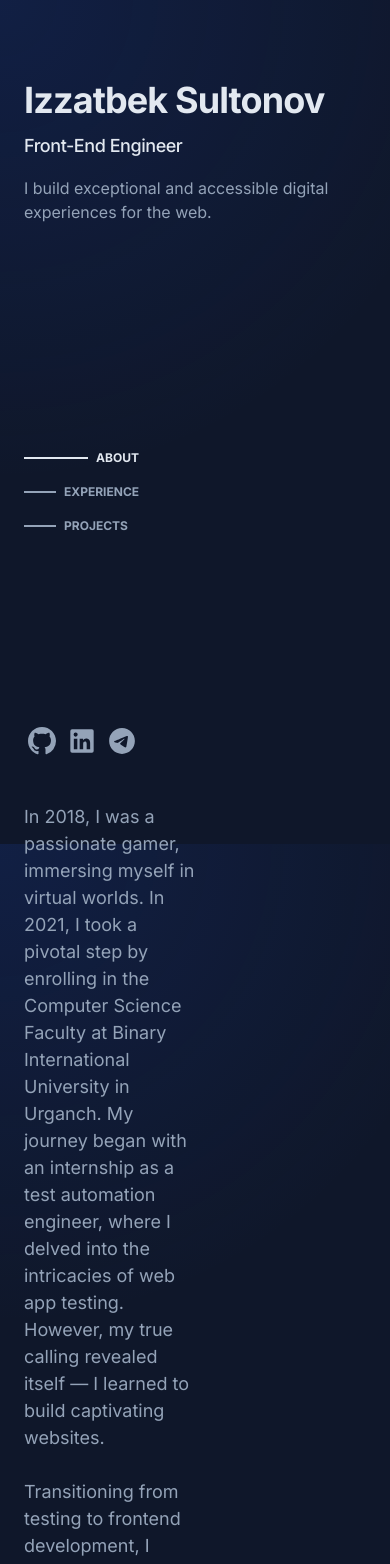
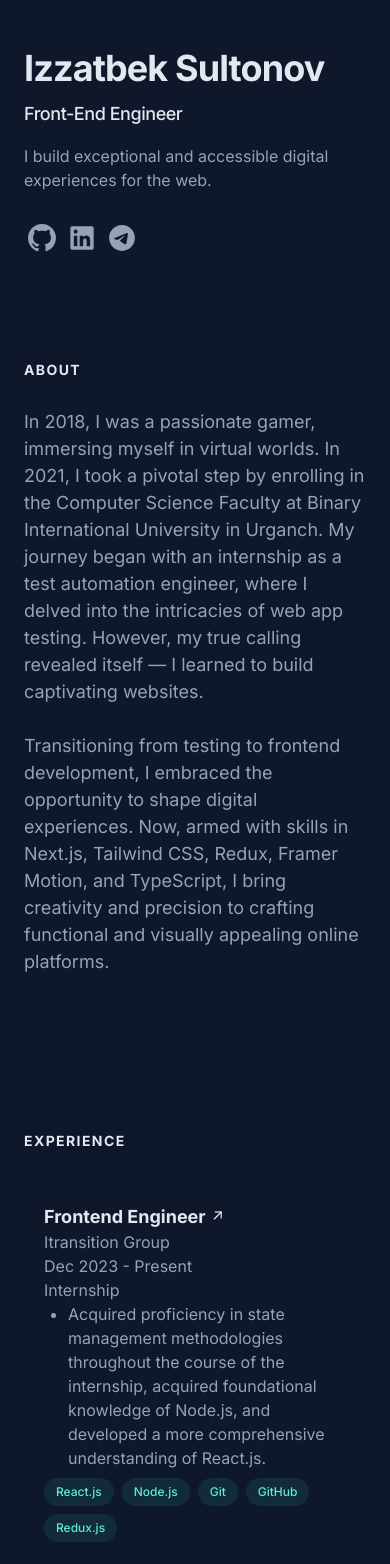
Before and after one commit to Izzat4545/portfolio, a Next.js app: page / in a window 390 px wide. Shown: the top 1564 px of the page. Built offline with nearby package versions, Linux system fonts and the light colour scheme.

Commit message:
portfolio v1 is done

```diff
--- a/app/components/leftSection.tsx
+++ b/app/components/leftSection.tsx
@@ -11,7 +11,7 @@ const LeftSection = () => {
   const isProjectsInView = useStore((state) => state.isProjectsInView);
 
   return (
-    <div className="sticky h-[80vh] top-20 bottom-10 flex flex-col justify-between">
+    <div className="lg:sticky lg:h-[80vh] lg:top-20 flex flex-col justify-between">
       {/* INFO */}
       <div>
         <div className="text-4xl font-bold tracking-tight text-slate-200 sm:text-5xl">
@@ -25,7 +25,7 @@ const LeftSection = () => {
         </p>
       </div>
       {/* CURRENT SECTION INDICATOR */}
-      <div className="flex flex-col gap-4 text-[12px] mt-16 w-max">
+      <div className="hidden lg:flex flex-col gap-4 text-[12px] mt-16 w-max">
         <div className="flex items-center gap-2">
           <span
             className={`${
--- a/app/components/rightSection.tsx
+++ b/app/components/rightSection.tsx
@@ -63,8 +63,13 @@ const RightSection = () => {
   }, [setAboutInView]);
 
   return (
-    <div className="w-[50%] py-20">
+    <div className="lg:w-[50%] w-full py-20">
       <div id="about" className="text-[18px]">
+        <div className="w-full lg:hidden z-10 py-1 bg-slate-900/65 backdrop-blur sticky top-0">
+          <div className="text-sm font-bold my-6 uppercase tracking-widest block text-slate-200">
+            About
+          </div>
+        </div>
         <p>
           In 2018, I was a passionate gamer, immersing myself in virtual worlds.
           In 2021, I took a pivotal step by enrolling in the Computer Science
@@ -83,14 +88,19 @@ const RightSection = () => {
         </p>
       </div>
       <div id="experience" className="mt-32 flex flex-col gap-1">
+        <div className="w-full lg:hidden z-10 py-1 bg-slate-900/65 backdrop-blur sticky top-0">
+          <div className="text-sm font-bold my-6 uppercase tracking-widest block text-slate-200 lg:hidden">
+            Experience
+          </div>
+        </div>
         {data.experice.map((value, index) => (
           <div
             onMouseEnter={() => setCurrentIndex(index)}
             onMouseLeave={() => setCurrentIndex(undefined)}
             className={`${
               currentIndex === undefined || currentIndex === index
-                ? "opacity-100"
-                : "opacity-50"
+                ? "lg:opacity-100"
+                : "lg:opacity-50"
             } transition-all`}
             key={index}
           >
@@ -118,6 +128,11 @@ const RightSection = () => {
         <ArrowIcon />
       </div>
       <div id="projects" className="mt-32 flex flex-col gap-1">
+        <div className="w-full lg:hidden z-10 py-1 bg-slate-900/65 backdrop-blur sticky top-0">
+          <div className="text-sm font-bold my-6 uppercase tracking-widest block text-slate-200">
+            Projects
+          </div>
+        </div>
         {data.projects.map((value, index) => (
           <ProjectsList
             key={index}
--- a/app/page.tsx
+++ b/app/page.tsx
@@ -19,21 +19,22 @@ const Home = () => {
       setGradientPosition({ x: event.clientX, y: event.clientY });
     };
 
+    // Apply radial gradient and background color to the body if the screen width is greater than or equal to 1024px
+    if (window.innerWidth >= 1024) {
+      document.body.style.background = `radial-gradient(600px at ${gradientPosition.x}px ${gradientPosition.y}px, rgba(29, 78, 216, 0.15), transparent 80%) #0f172a`;
+      document.body.style.backgroundAttachment = "fixed"; // or "scroll" depending on your preference
+    }
+
+    // Add event listener for mousemove
     document.addEventListener("mousemove", updateGradientPosition);
-
-    return () => {
-      document.removeEventListener("mousemove", updateGradientPosition);
-    };
-  }, []);
-
-  useEffect(() => {
-    // Apply radial gradient to the body
-    document.body.style.background = `radial-gradient(600px at ${gradientPosition.x}px ${gradientPosition.y}px, rgba(29, 78, 216, 0.15), transparent 80%), #0f172a`;
-    document.body.style.backgroundAttachment = "fixed";
 
     // Cleanup on component unmount
     return () => {
-      document.body.style.background = ""; // Reset to default or remove this line if not needed
+      // Remove the event listener
+      document.removeEventListener("mousemove", updateGradientPosition);
+
+      // Reset styles
+      document.body.style.background = "";
       document.body.style.backgroundAttachment = "";
     };
   }, [gradientPosition]);
```
